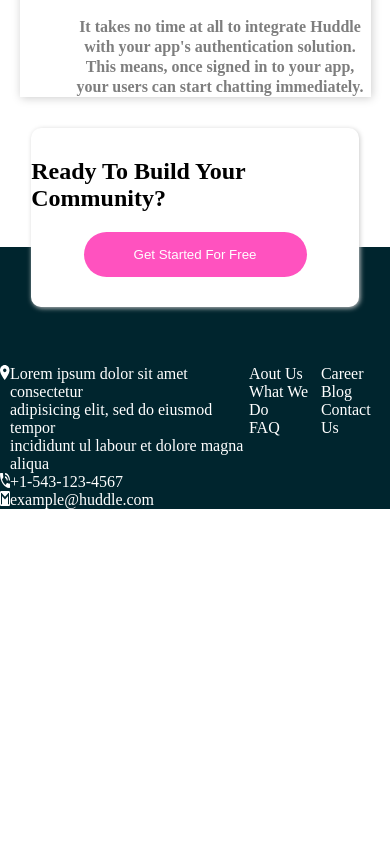
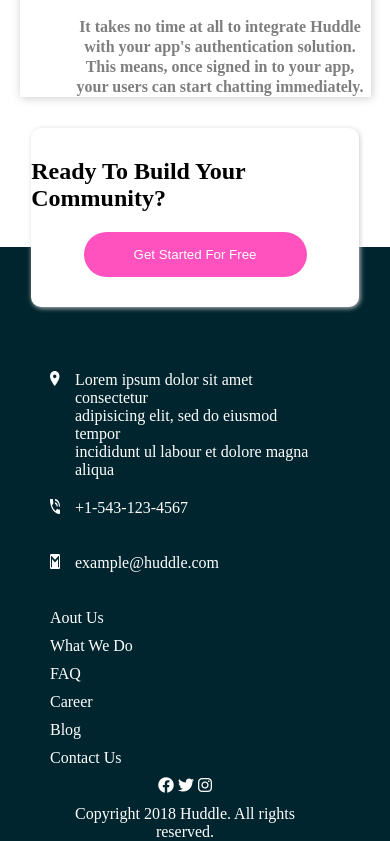
Before and after one commit to saheedibrahim/landing-page, a plain HTML site: page index.html in a window 390 px wide. Shown: the part 2108-2949 px from the top of the page. Before the commit the page ends 2617 px from the top, so only its background shows below. Drawn offline with Linux system fonts and the light colour scheme.

Commit message:
insert font awesome

```diff
--- a/index.html
+++ b/index.html
@@ -4,6 +4,8 @@
     <meta charset="UTF-8" />
     <meta http-equiv="X-UA-Compatible" content="IE=edge" />
     <meta name="viewport" content="width=device-width, initial-scale=1.0" />
+    <!-- <link rel="stylesheet" href="path/to/font-awesome/css/font-awesome.min.css"> -->
+    <link rel="stylesheet" href="https://cdnjs.cloudflare.com/ajax/libs/font-awesome/6.1.1/css/all.min.css" integrity="sha512-KfkfwYDsLkIlwQp6LFnl8zNdLGxu9YAA1QvwINks4PhcElQSvqcyVLLD9aMhXd13uQjoXtEKNosOWaZqXgel0g==" crossorigin="anonymous" referrerpolicy="no-referrer" />
 
     <link rel="icon" href="./images/favicon-32x32.png" />
     <link rel="stylesheet" href="style.css" />
@@ -117,9 +119,10 @@
           </ul>
         </div>
         <div class="foot_4">
-          <img src="./images/" alt="" />
-          <img src="" alt="" />
-          <img src="" alt="" />
+          <i class="fa-brands fa-facebook"></i>
+          <i class="fa-brands fa-twitter"></i>
+          <i class="fa-brands fa-instagram"></i>
+          <p>Copyright 2018 Huddle. All rights reserved.</p>
         </div>
       </div>
     </footer>
--- a/style.css
+++ b/style.css
@@ -147,26 +147,40 @@ main {
   background-color: hsl(192, 100%, 9%);
   color: #ffffff;
   padding-top: 100px;
+  padding-left: 50px;
+  padding-right: 40px;
   /* background-color: hsl(208, 11%, 55%); */
+}
+.footer img{
+  margin-bottom: 20px;
+}
+.foot {
+  display: flex;
+  justify-content: space-between;
 }
 .address {
   display: flex;
+  margin-bottom: 20px;
 }
 .address img {
   width: 10px;
   height: 15px;
+  margin-right: 15px;
 }
 .footer ul {
   list-style-type: none;
+}
+.footer ul li{
+  margin-bottom: 10px;
 }
 .footer ul a {
   text-decoration: none;
   color: #ffffff;
 }
-.foot {
-  display: flex;
+.foot_2 ul {
 }
-.foot_2 ul {
+.foot_4 p{
+  margin-top: 150px;
 }
 @media (max-width: 575px) {
   .header{
@@ -177,7 +191,8 @@ main {
   .header .first-sect,
   .flowing,
   .grow-t,
-  .your-users {
+  .your-users,
+  .foot {
     display: block;
     width: 90%;
   }
@@ -206,4 +221,10 @@ main {
     width: 84%;
     right: 8%;
   }
+  .foot_4{
+    text-align: center;
+  }
+  .foot_4 p{
+    margin-top: 10px;
+  }
 }
```
